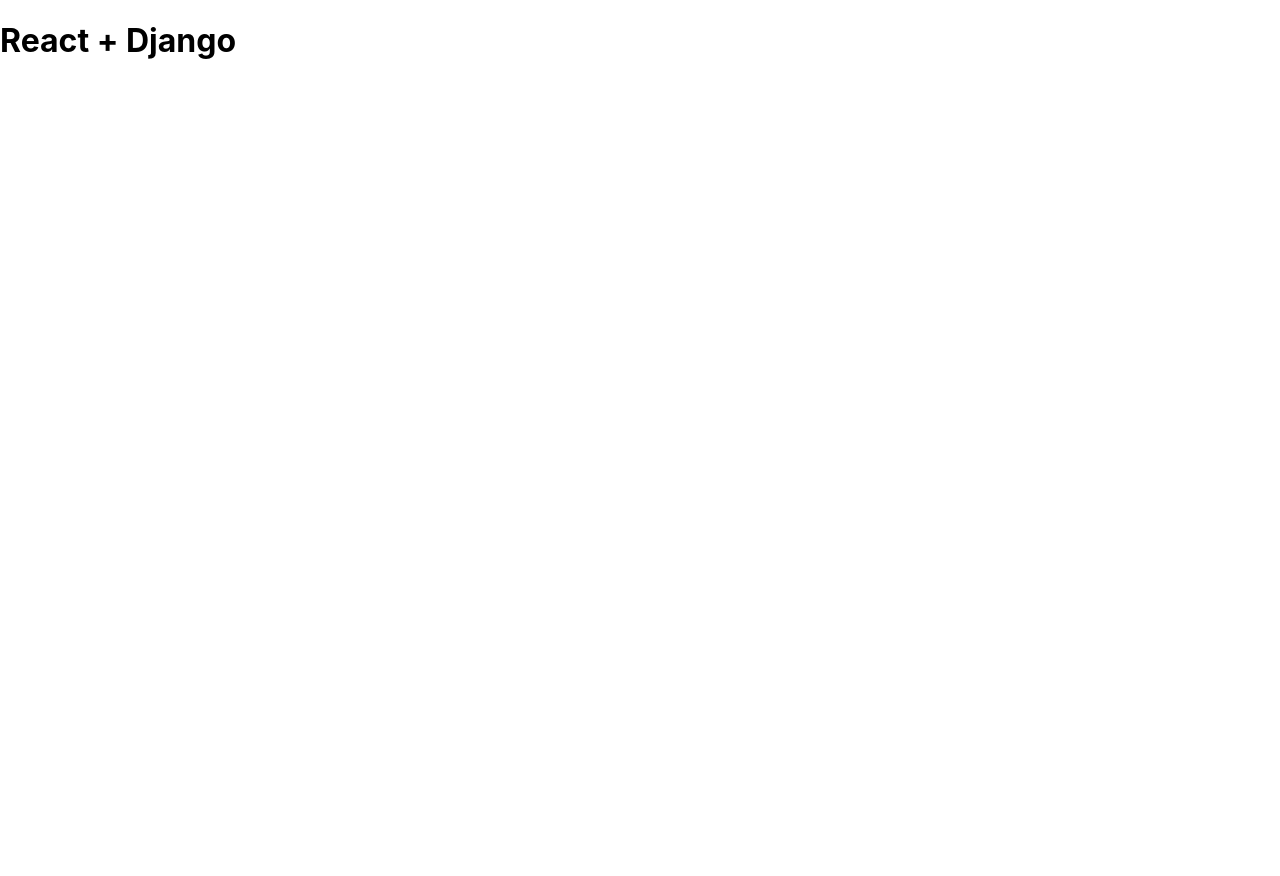
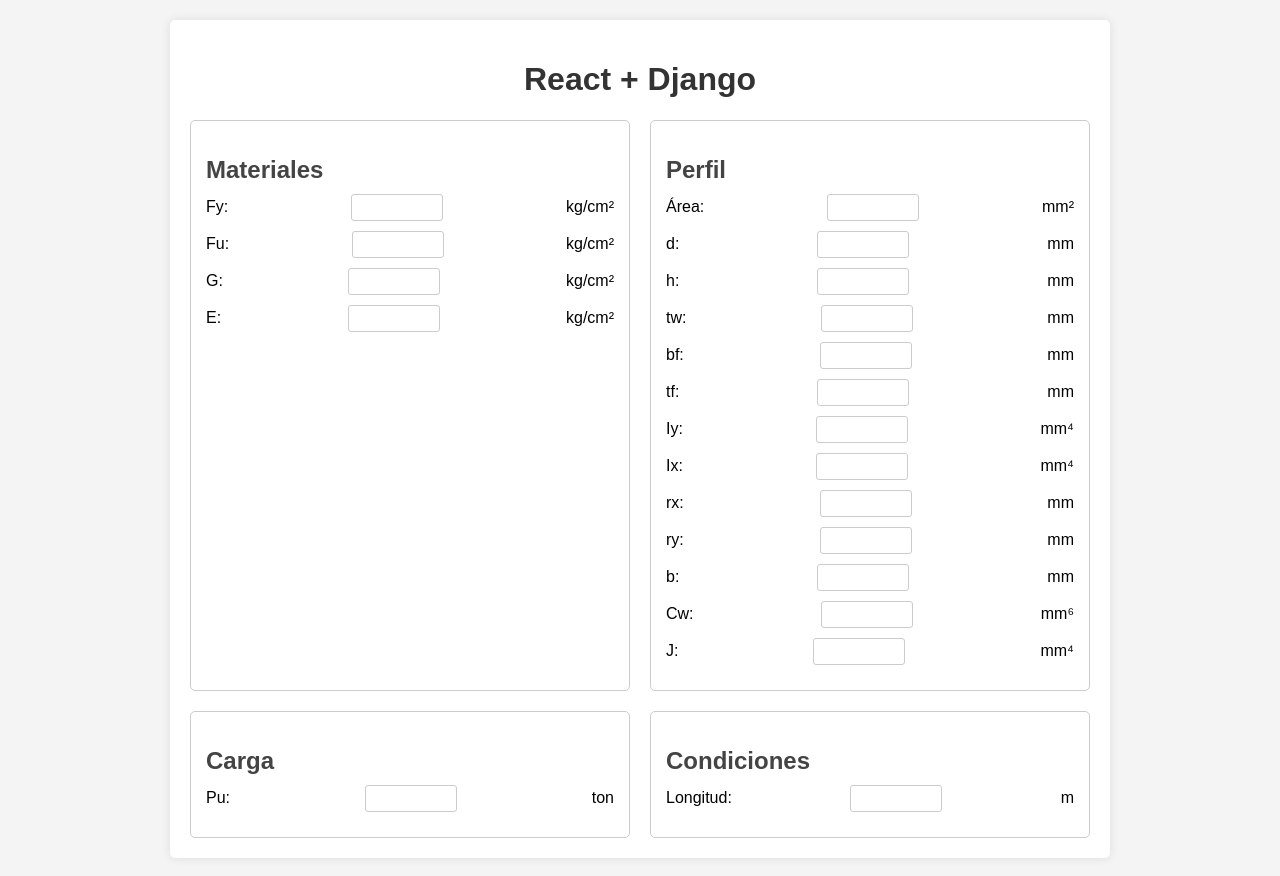
Before and after one commit to wichodeobras/appweb, a React (Create React App) app in the folder frontend/: page / in a window 1280 px wide. Before the commit the page ends 800 px from the top, so only its background shows below. Built offline with nearby package versions, Linux system fonts and the light colour scheme; no server answers.

Commit message:
Añadida estructura de formulario en App.js y estilos en App.css

```diff
--- a/frontend/src/App.css
+++ b/frontend/src/App.css
@@ -1,38 +1,53 @@
-.App {
-  text-align: center;
+body {
+  font-family: Arial, sans-serif;
+  margin: 0;
+  padding: 20px;
+  background: #f4f4f4;
 }
 
-.App-logo {
-  height: 40vmin;
-  pointer-events: none;
+.container {
+  max-width: 900px;
+  margin: auto;
+  padding: 20px;
+  background: white;
+  box-shadow: 0 0 10px rgba(0, 0, 0, 0.1);
+  border-radius: 5px;
 }
 
-@media (prefers-reduced-motion: no-preference) {
-  .App-logo {
-    animation: App-logo-spin infinite 20s linear;
-  }
+h1 {
+  text-align: center;
+  color: #333;
 }
 
-.App-header {
-  background-color: #282c34;
-  min-height: 100vh;
-  display: flex;
-  flex-direction: column;
-  align-items: center;
-  justify-content: center;
-  font-size: calc(10px + 2vmin);
-  color: white;
+.grid {
+  display: grid;
+  grid-template-columns: repeat(2, 1fr);
+  gap: 20px;
+  margin-top: 20px;
 }
 
-.App-link {
-  color: #61dafb;
+.section {
+  border: 1px solid #ccc;
+  padding: 15px;
+  border-radius: 5px;
+  background: #fff;
 }
 
-@keyframes App-logo-spin {
-  from {
-    transform: rotate(0deg);
-  }
-  to {
-    transform: rotate(360deg);
-  }
+h2 {
+  margin-bottom: 10px;
+  color: #444;
 }
+
+.input-group {
+  display: flex;
+  justify-content: space-between;
+  align-items: center;
+  margin-bottom: 10px;
+}
+
+input {
+  width: 80px;
+  padding: 5px;
+  border: 1px solid #ccc;
+  border-radius: 3px;
+}
--- a/frontend/src/App.js
+++ b/frontend/src/App.js
@@ -1,5 +1,6 @@
 import React, { useEffect, useState } from "react";
 import axios from "axios";
+import "./App.css";
 
 function App() {
   const [message, setMessage] = useState("");
@@ -11,12 +12,50 @@
   }, []);
 
   return (
-    <div>
+    <div className="container">
       <h1>React + Django</h1>
       <p>{message}</p>
+
+      <div className="grid">
+        <div className="section" id="materiales">
+          <h2>Materiales</h2>
+          <div className="input-group"><label htmlFor="Fy">Fy:</label> <input type="text" id="Fy" /> kg/cm²</div>
+          <div className="input-group"><label htmlFor="Fu">Fu:</label> <input type="text" id="Fu" /> kg/cm²</div>
+          <div className="input-group"><label htmlFor="G">G:</label> <input type="text" id="G" /> kg/cm²</div>
+          <div className="input-group"><label htmlFor="E">E:</label> <input type="text" id="E" /> kg/cm²</div>
+        </div>
+
+        <div className="section" id="perfil">
+          <h2>Perfil</h2>
+          <div className="input-group"><label htmlFor="Area">Área:</label> <input type="text" id="Area" /> mm²</div>
+          <div className="input-group"><label htmlFor="d">d:</label> <input type="text" id="d" /> mm</div>
+          <div className="input-group"><label htmlFor="h">h:</label> <input type="text" id="h" /> mm</div>
+          <div className="input-group"><label htmlFor="tw">tw:</label> <input type="text" id="tw" /> mm</div>
+          <div className="input-group"><label htmlFor="bf">bf:</label> <input type="text" id="bf" /> mm</div>
+          <div className="input-group"><label htmlFor="tf">tf:</label> <input type="text" id="tf" /> mm</div>
+          <div className="input-group"><label htmlFor="Iy">Iy:</label> <input type="text" id="Iy" /> mm⁴</div>
+          <div className="input-group"><label htmlFor="Ix">Ix:</label> <input type="text" id="Ix" /> mm⁴</div>
+          <div className="input-group"><label htmlFor="rx">rx:</label> <input type="text" id="rx" /> mm</div>
+          <div className="input-group"><label htmlFor="ry">ry:</label> <input type="text" id="ry" /> mm</div>
+          <div className="input-group"><label htmlFor="b">b:</label> <input type="text" id="b" /> mm</div>
+          <div className="input-group"><label htmlFor="Cw">Cw:</label> <input type="text" id="Cw" /> mm⁶</div>
+          <div className="input-group"><label htmlFor="J">J:</label> <input type="text" id="J" /> mm⁴</div>
+        </div>
+
+        <div className="section" id="carga">
+          <h2>Carga</h2>
+          <div className="input-group"><label htmlFor="Pu">Pu:</label> <input type="text" id="Pu" /> ton</div>
+        </div>
+
+        <div className="section" id="condiciones">
+          <h2>Condiciones</h2>
+          <div className="input-group"><label htmlFor="Longitud">Longitud:</label> <input type="text" id="Longitud" /> m</div>
+        </div>
+      </div>
     </div>
   );
 }
+
 console.log("Backend URL:", process.env.REACT_APP_API_URL);
 
 export default App;
```
Also changed, not shown: frontend/package.json (+8 -4 lines), 1 other file (tests, documents, lock files or other folders).
